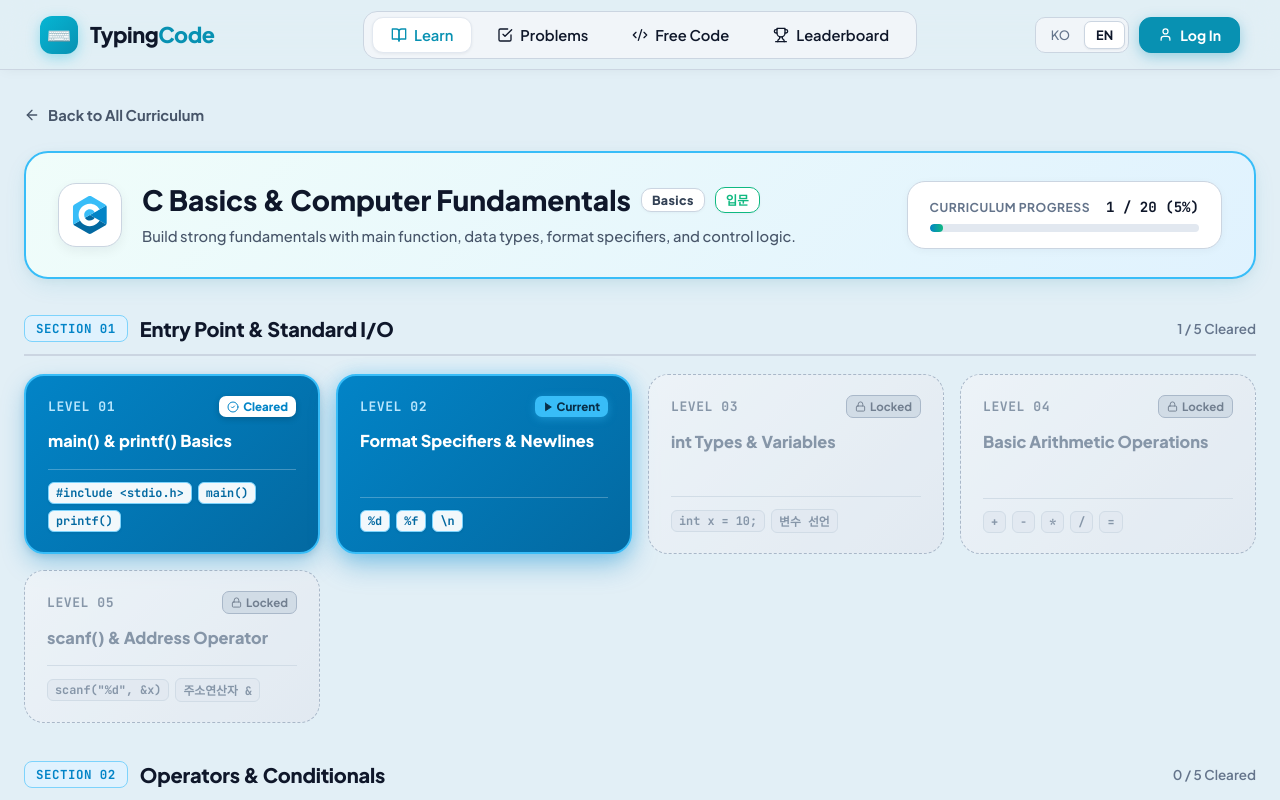
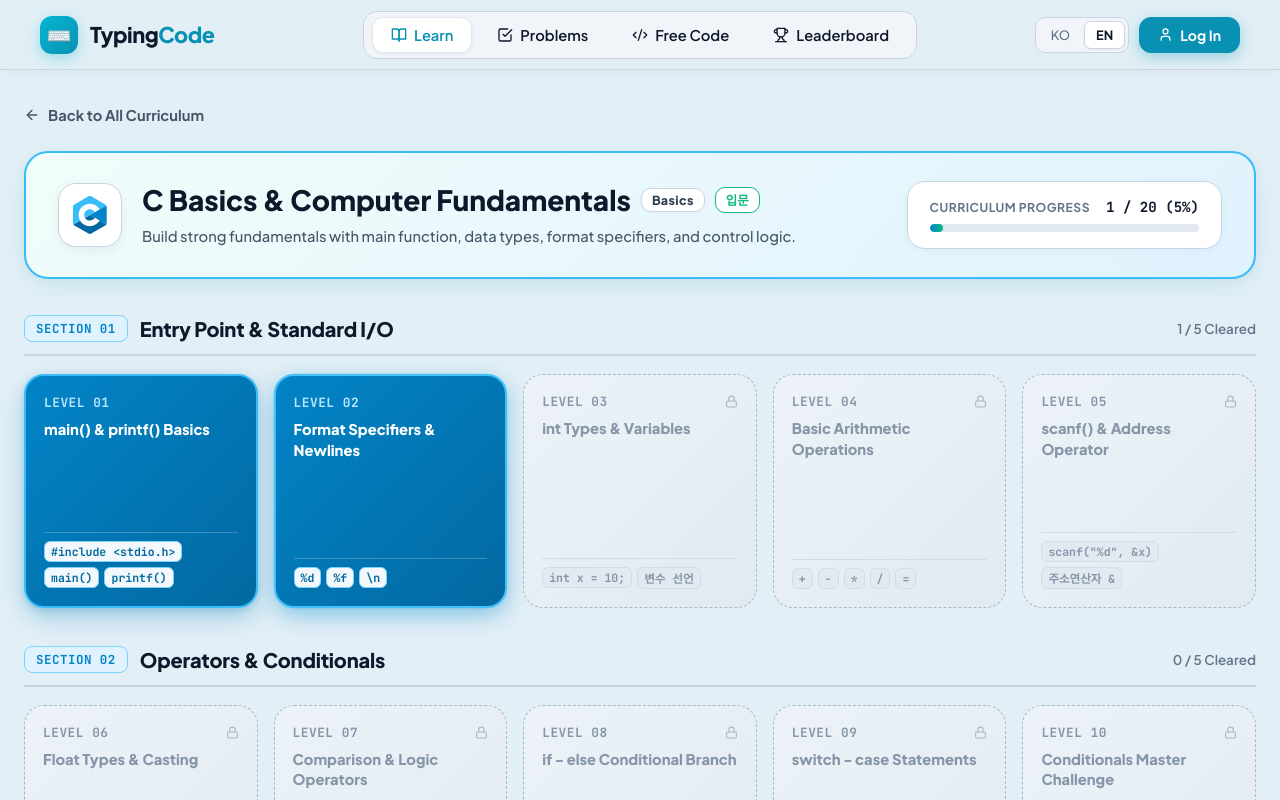
Before and after one commit to iurazilland/TypingCodeV2, a Next.js app: page /practice/c in a window 1280 px wide. Shown: the top 800 px of the page. Built offline with nearby package versions, Linux system fonts and the light colour scheme.

Commit message:
style(practice): make cards 5-column square layout, remove badges, and add pulsing glow border to current level

```diff
--- a/src/app/practice/[language]/page.tsx
+++ b/src/app/practice/[language]/page.tsx
@@ -149,6 +149,36 @@ export default function StageSelectPage({ params }: StageSelectPageProps) {
 
   return (
     <div style={{ maxWidth: '1280px', margin: '0 auto', padding: '36px 24px 100px' }}>
+      {/* Dynamic Keyframes for Current Level Animated Border & Responsive Grid */}
+      <style>{`
+        @keyframes currentLevelPulse {
+          0%, 100% {
+            border-color: #38bdf8;
+            box-shadow: 0 0 0 0 rgba(56, 189, 248, 0.7), 0 8px 24px -2px rgba(2, 132, 199, 0.45);
+          }
+          50% {
+            border-color: #ffffff;
+            box-shadow: 0 0 0 5px rgba(56, 189, 248, 0), 0 0 22px 6px rgba(56, 189, 248, 0.8), 0 12px 30px rgba(2, 132, 199, 0.6);
+          }
+        }
+
+        .current-level-active {
+          animation: currentLevelPulse 2s cubic-bezier(0.4, 0, 0.6, 1) infinite !important;
+          border-width: 2.5px !important;
+        }
+
+        @media (max-width: 1100px) {
+          .stage-select-grid {
+            grid-template-columns: repeat(3, minmax(0, 1fr)) !important;
+          }
+        }
+        @media (max-width: 680px) {
+          .stage-select-grid {
+            grid-template-columns: repeat(2, minmax(0, 1fr)) !important;
+          }
+        }
+      `}</style>
+
       {/* Top Back Navigation Link (Left-aligned) */}
       <div style={{ marginBottom: '24px' }}>
         <Link
@@ -344,11 +374,12 @@ export default function StageSelectPage({ params }: StageSelectPageProps) {
                 </div>
               </div>
 
-              {/* Concept Level Cards Grid (Exercism Style: 1 Card = 1 Level, Syntax Keyword Chips, No Button) */}
+              {/* Concept Level Cards Grid: 5-Column Square Layout */}
               <div
+                className="stage-select-grid"
                 style={{
                   display: 'grid',
-                  gridTemplateColumns: 'repeat(auto-fill, minmax(260px, 1fr))',
+                  gridTemplateColumns: 'repeat(5, minmax(0, 1fr))',
                   gap: '16px',
                 }}
               >
@@ -369,12 +400,13 @@ export default function StageSelectPage({ params }: StageSelectPageProps) {
                       }}
                       onMouseEnter={() => !isLocked && setHoveredLevelNum(level.levelNumber)}
                       onMouseLeave={() => setHoveredLevelNum(null)}
+                      className={`stage-select-card ${isCurrent ? 'current-level-active' : ''}`}
                       style={{
                         display: 'flex',
                         flexDirection: 'column',
                         justifyContent: 'space-between',
-                        minHeight: '138px',
-                        padding: '20px 22px',
+                        aspectRatio: '1 / 1',
+                        padding: '18px',
                         borderRadius: '20px',
                         textDecoration: 'none',
                         opacity: isLocked ? 0.72 : 1,
@@ -408,15 +440,17 @@ export default function StageSelectPage({ params }: StageSelectPageProps) {
                         transform: isHovered && !isLocked ? 'translateY(-3px)' : 'translateY(0)',
                         cursor: isLocked ? 'not-allowed' : 'pointer',
                         transition: 'all 0.22s cubic-bezier(0.4, 0, 0.2, 1)',
+                        position: 'relative',
+                        overflow: 'hidden',
                       }}
                     >
-                      {/* Top Row: Level Number + Status Badge (완료, 도전, 잠김) */}
+                      {/* Top Row: Level Number (+ Lock icon if locked) */}
                       <div>
-                        <div style={{ display: 'flex', justifyContent: 'space-between', alignItems: 'center', marginBottom: '12px' }}>
+                        <div style={{ display: 'flex', justifyContent: 'space-between', alignItems: 'center', marginBottom: '8px' }}>
                           <span
                             style={{
                               fontFamily: 'var(--font-mono)',
-                              fontSize: '0.82rem',
+                              fontSize: '0.8rem',
                               fontWeight: 800,
                               color: isLocked ? '#64748b' : '#bae6fd',
                               letterSpacing: '0.04em',
@@ -425,75 +459,24 @@ export default function StageSelectPage({ params }: StageSelectPageProps) {
                             LEVEL {level.levelNumber.toString().padStart(2, '0')}
                           </span>
 
-                          {/* Status Badge: 완료 / 도전 / 잠김 */}
-                          {isCleared ? (
-                            <span
-                              style={{
-                                padding: '3px 8px',
-                                borderRadius: '7px',
-                                background: '#ffffff',
-                                color: '#0284c7',
-                                border: 'none',
-                                fontSize: '0.72rem',
-                                fontWeight: 800,
-                                display: 'inline-flex',
-                                alignItems: 'center',
-                                gap: '4px',
-                                boxShadow: '0 2px 6px rgba(0, 0, 0, 0.18)',
-                              }}
-                            >
-                              <CheckCircle2 size={12} />
-                              <span>{isEn ? 'Cleared' : '완료'}</span>
-                            </span>
-                          ) : isCurrent ? (
-                            <span
-                              style={{
-                                padding: '3px 8px',
-                                borderRadius: '7px',
-                                background: '#38bdf8',
-                                color: '#082f49',
-                                border: 'none',
-                                fontSize: '0.72rem',
-                                fontWeight: 800,
-                                display: 'inline-flex',
-                                alignItems: 'center',
-                                gap: '4px',
-                                boxShadow: '0 2px 8px rgba(56, 189, 248, 0.4)',
-                              }}
-                            >
-                              <Play size={10} fill="currentColor" />
-                              <span>{isEn ? 'Current' : '도전'}</span>
-                            </span>
-                          ) : (
-                            <span
-                              style={{
-                                padding: '3px 8px',
-                                borderRadius: '7px',
-                                background: '#cbd5e1',
-                                color: '#475569',
-                                border: '1px solid #94a3b8',
-                                fontSize: '0.72rem',
-                                fontWeight: 700,
-                                display: 'inline-flex',
-                                alignItems: 'center',
-                                gap: '4px',
-                              }}
-                            >
-                              <Lock size={11} />
-                              <span>{isEn ? 'Locked' : '잠김'}</span>
-                            </span>
+                          {isLocked && (
+                            <Lock size={13} style={{ color: '#94a3b8' }} />
                           )}
                         </div>
 
                         {/* Level Title */}
                         <h3
                           style={{
-                            fontSize: '1.02rem',
+                            fontSize: 'clamp(0.92rem, 1.05vw, 1.02rem)',
                             fontWeight: 800,
                             color: isLocked ? '#64748b' : '#ffffff',
-                            lineHeight: 1.45,
+                            lineHeight: 1.4,
                             margin: 0,
                             wordBreak: 'keep-all',
+                            display: '-webkit-box',
+                            WebkitLineClamp: 3,
+                            WebkitBoxOrient: 'vertical',
+                            overflow: 'hidden',
                           }}
                         >
                           {isEn ? level.title_en : level.title_ko}
@@ -504,15 +487,15 @@ export default function StageSelectPage({ params }: StageSelectPageProps) {
                       {level.syntaxTags && level.syntaxTags.length > 0 && (
                         <div
                           style={{
-                            marginTop: '16px',
+                            marginTop: 'auto',
                             display: 'flex',
                             alignItems: 'center',
-                            gap: '6px',
+                            gap: '5px',
                             flexWrap: 'wrap',
                             borderTop: (isCleared || isCurrent)
-                              ? '1px solid rgba(255, 255, 255, 0.25)'
+                              ? '1px solid rgba(255, 255, 255, 0.22)'
                               : '1px solid #cbd5e1',
-                            paddingTop: '12px',
+                            paddingTop: '8px',
                           }}
                         >
                           {level.syntaxTags.map((tag, tIdx) => (
@@ -520,14 +503,14 @@ export default function StageSelectPage({ params }: StageSelectPageProps) {
                               key={tIdx}
                               style={{
                                 fontFamily: 'var(--font-mono)',
-                                fontSize: '0.74rem',
+                                fontSize: '0.72rem',
                                 fontWeight: 700,
                                 color: isLocked ? '#64748b' : '#0369a1',
                                 background: isLocked ? '#e2e8f0' : 'rgba(255, 255, 255, 0.95)',
                                 border: isLocked
                                   ? '1px solid #cbd5e1'
                                   : '1.5px solid #7dd3fc',
-                                padding: '2px 7px',
+                                padding: '2px 6px',
                                 borderRadius: '6px',
                                 whiteSpace: 'nowrap',
                                 boxShadow: isLocked ? 'none' : '0 1px 3px rgba(15, 23, 42, 0.08)',
```
